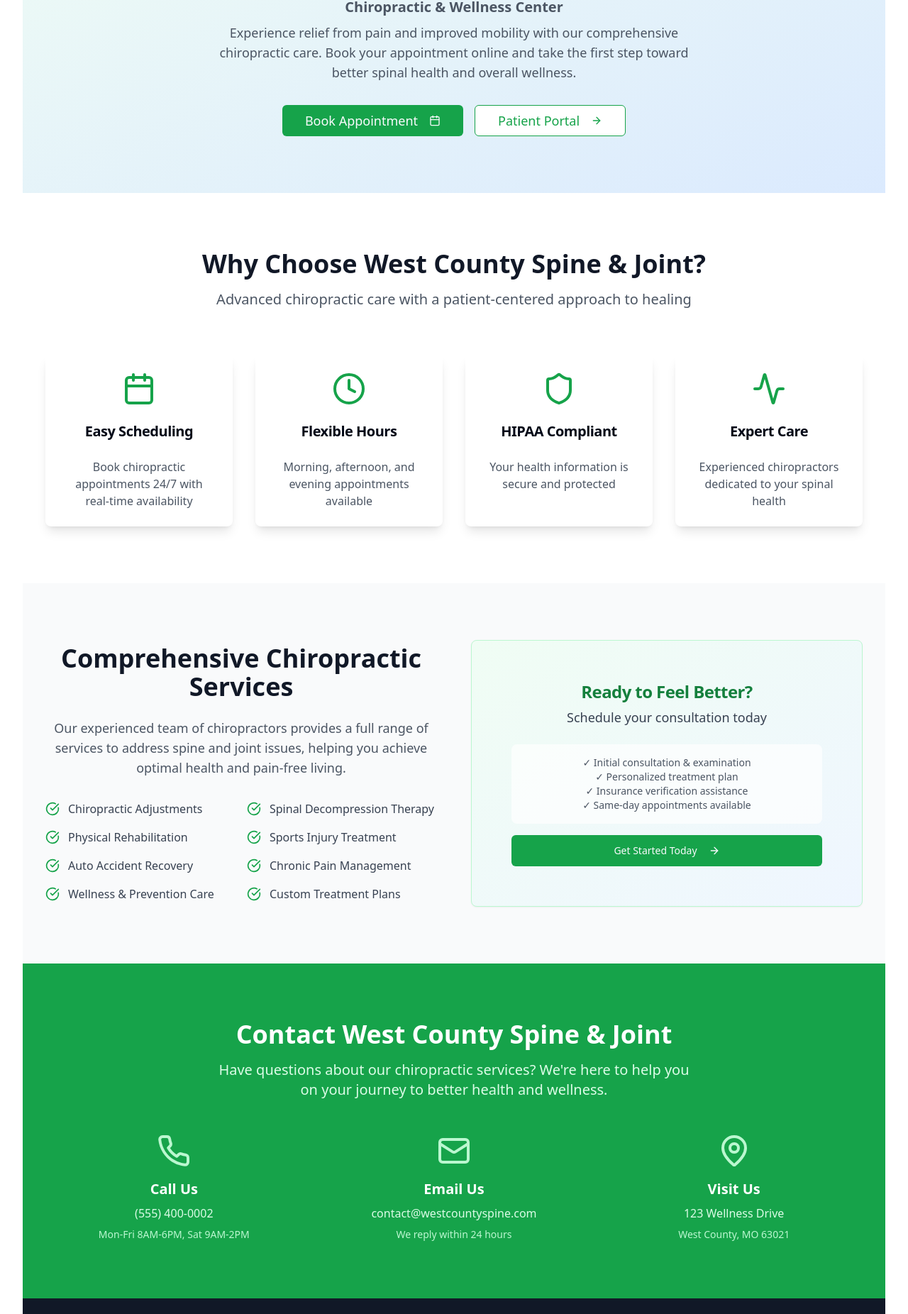
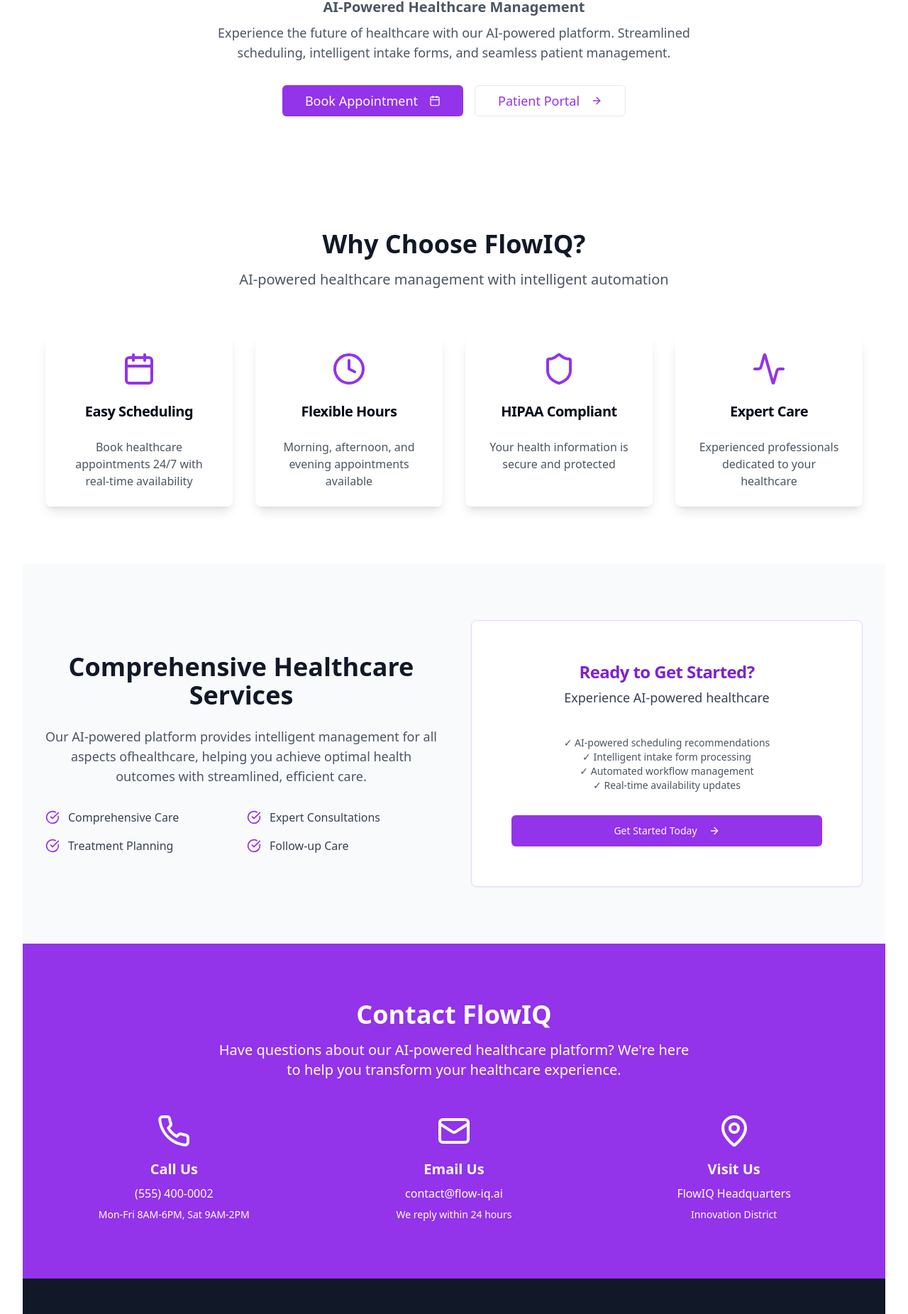
Before and after one commit to jayschaaf71/flowiq-ai-spark, a React (Vite) app: page / in a window 1280 px wide. Shown: the part 280-2132 px from the top of the page at 71% size. Built offline with nearby package versions, Linux system fonts and the light colour scheme.

Commit message:
Revert to FlowIQ branding
Reverts branding changes and color schemes to FlowIQ defaults.

```diff
--- a/src/components/AppSidebar.tsx
+++ b/src/components/AppSidebar.tsx
@@ -35,10 +35,12 @@ import {
   SidebarMenuItem,
   useSidebar,
 } from "@/components/ui/sidebar";
+import { useTenantConfig } from "@/utils/tenantConfig";
 
 export const AppSidebar = () => {
   const location = useLocation();
   const { state } = useSidebar();
+  const tenantConfig = useTenantConfig();
 
   const mainNavigationItems = [
     { icon: Home, label: "Dashboard", path: "/", badge: null },
@@ -87,7 +89,7 @@ export const AppSidebar = () => {
                     <Badge
                       variant={item.badge === "AI" ? "default" : "secondary"}
                       className={`ml-auto text-xs ${
-                        item.badge === "AI" ? "bg-green-100 text-green-700" : ""
+                        item.badge === "AI" ? `bg-${tenantConfig.primaryColor}-100 text-${tenantConfig.primaryColor}-700` : ""
                       }`}
                     >
                       {item.badge}
@@ -107,17 +109,17 @@ export const AppSidebar = () => {
       <SidebarHeader>
         <div className="flex items-center gap-2 px-4 py-2">
           <div className="relative">
-            <div className="h-8 w-8 bg-gradient-to-r from-green-500 to-blue-500 rounded-lg flex items-center justify-center">
-              <Stethoscope className="h-4 w-4 text-white" />
+            <div className={`h-8 w-8 bg-gradient-to-r from-${tenantConfig.primaryColor}-500 to-${tenantConfig.secondaryColor}-500 rounded-lg flex items-center justify-center`}>
+              <Brain className="h-4 w-4 text-white" />
             </div>
-            <Activity className="h-3 w-3 text-green-600 absolute -top-1 -right-1" />
+            <Activity className={`h-3 w-3 text-${tenantConfig.primaryColor}-600 absolute -top-1 -right-1`} />
           </div>
           {state === "expanded" && (
             <div>
               <span className="font-bold text-sm">
-                <span className="text-green-600">West County</span>
+                <span className={`text-${tenantConfig.primaryColor}-600`}>{tenantConfig.brandName}</span>
               </span>
-              <p className="text-xs text-gray-600">Spine & Joint</p>
+              <p className="text-xs text-gray-600">{tenantConfig.specialty}</p>
             </div>
           )}
         </div>
--- a/src/pages/PatientLanding.tsx
+++ b/src/pages/PatientLanding.tsx
@@ -14,19 +14,21 @@ import {
   Mail,
   MapPin,
   Settings,
-  Stethoscope,
+  Brain,
   Activity
 } from "lucide-react";
+import { useTenantConfig } from "@/utils/tenantConfig";
 
 export const PatientLanding = () => {
   const navigate = useNavigate();
   const { user } = useAuth();
+  const tenantConfig = useTenantConfig();
 
   const features = [
     {
       icon: Calendar,
       title: "Easy Scheduling",
-      description: "Book chiropractic appointments 24/7 with real-time availability"
+      description: `Book ${tenantConfig.specialty.toLowerCase()} appointments 24/7 with real-time availability`
     },
     {
       icon: Clock,
@@ -41,11 +43,13 @@ export const PatientLanding = () => {
     {
       icon: Activity,
       title: "Expert Care",
-      description: "Experienced chiropractors dedicated to your spinal health"
+      description: `Experienced professionals dedicated to your ${tenantConfig.specialty.toLowerCase()}`
     }
   ];
 
-  const services = [
+  const getServices = () => {
+    if (tenantConfig.name === 'ChiroIQ') {
+      return [
         "Chiropractic Adjustments",
         "Spinal Decompression Therapy",
         "Physical Rehabilitation",
@@ -55,6 +59,27 @@ export const PatientLanding = () => {
         "Wellness & Prevention Care",
         "Custom Treatment Plans"
       ];
+    } else if (tenantConfig.name === 'DentalIQ') {
+      return [
+        "Regular Cleanings",
+        "Comprehensive Exams",
+        "Fillings & Restorations",
+        "Root Canal Therapy",
+        "Crown & Bridge Work",
+        "Teeth Whitening",
+        "Oral Surgery",
+        "Preventive Care"
+      ];
+    }
+    return [
+      "Comprehensive Care",
+      "Expert Consultations",
+      "Treatment Planning",
+      "Follow-up Care"
+    ];
+  };
+
+  const services = getServices();
 
   return (
     <div className="min-h-screen bg-white">
@@ -72,36 +97,34 @@ export const PatientLanding = () => {
       </div>
 
       {/* Hero Section */}
-      <section className="bg-gradient-to-br from-green-50 to-blue-100">
+      <section className={`bg-gradient-to-br from-${tenantConfig.primaryColor}-50 to-${tenantConfig.secondaryColor}-100`}>
         <div className="max-w-7xl mx-auto px-4 sm:px-6 lg:px-8 py-20">
           <div className="text-center">
             <div className="flex justify-center mb-6">
               <div className="relative">
-                <Stethoscope className="h-16 w-16 text-green-600" />
-                <Activity className="h-8 w-8 text-blue-600 absolute -top-2 -right-2" />
+                <Brain className={`h-16 w-16 text-${tenantConfig.primaryColor}-600`} />
+                <Activity className={`h-8 w-8 text-${tenantConfig.secondaryColor}-600 absolute -top-2 -right-2`} />
               </div>
             </div>
 
             <h1 className="text-4xl md:text-6xl font-bold text-gray-900 mb-4">
-              <span className="text-green-600">West County</span>{" "}
-              <span className="text-blue-600">Spine & Joint</span>
+              <span className={`text-${tenantConfig.primaryColor}-600`}>{tenantConfig.brandName}</span>
             </h1>
 
             <p className="text-xl text-gray-600 mb-2 font-semibold">
-              Chiropractic & Wellness Center
+              AI-Powered {tenantConfig.specialty} Management
             </p>
 
             <p className="text-lg text-gray-600 mb-8 max-w-2xl mx-auto">
-              Experience relief from pain and improved mobility with our comprehensive
-              chiropractic care. Book your appointment online and take the first step
-              toward better spinal health and overall wellness.
+              Experience the future of {tenantConfig.specialty.toLowerCase()} with our AI-powered platform.
+              Streamlined scheduling, intelligent intake forms, and seamless patient management.
             </p>
 
             <div className="flex flex-col sm:flex-row gap-4 justify-center">
               {user ? (
                 <Button
                   size="lg"
-                  className="text-lg px-8 py-4 bg-green-600 hover:bg-green-700"
+                  className={`text-lg px-8 py-4 bg-${tenantConfig.primaryColor}-600 hover:bg-${tenantConfig.primaryColor}-700`}
                   onClick={() => navigate("/patient-dashboard")}
                 >
                   Go to Dashboard
@@ -111,7 +134,7 @@ export const PatientLanding = () => {
                 <>
                   <Button
                     size="lg"
-                    className="text-lg px-8 py-4 bg-green-600 hover:bg-green-700"
+                    className={`text-lg px-8 py-4 bg-${tenantConfig.primaryColor}-600 hover:bg-${tenantConfig.primaryColor}-700`}
                     onClick={() => navigate("/patient-auth")}
                   >
                     Book Appointment
@@ -121,7 +144,7 @@ export const PatientLanding = () => {
                   <Button
                     variant="outline"
                     size="lg"
-                    className="text-lg px-8 py-4 border-green-600 text-green-600 hover:bg-green-50"
+                    className={`text-lg px-8 py-4 border-${tenantConfig.primaryColor}-600 text-${tenantConfig.primaryColor}-600 hover:bg-${tenantConfig.primaryColor}-50`}
                     onClick={() => navigate("/patient-auth")}
                   >
                     Patient Portal
@@ -139,10 +162,10 @@ export const PatientLanding = () => {
         <div className="max-w-7xl mx-auto px-4 sm:px-6 lg:px-8">
           <div className="text-center mb-16">
             <h2 className="text-3xl md:text-4xl font-bold text-gray-900 mb-4">
-              Why Choose West County Spine & Joint?
+              Why Choose {tenantConfig.brandName}?
             </h2>
             <p className="text-xl text-gray-600 max-w-2xl mx-auto">
-              Advanced chiropractic care with a patient-centered approach to healing
+              AI-powered {tenantConfig.specialty.toLowerCase()} management with intelligent automation
             </p>
           </div>
 
@@ -150,7 +173,7 @@ export const PatientLanding = () => {
             {features.map((feature, index) => (
               <Card key={index} className="text-center border-0 shadow-lg hover:shadow-xl transition-shadow">
                 <CardHeader>
-                  <feature.icon className="h-12 w-12 text-green-600 mx-auto mb-4" />
+                  <feature.icon className={`h-12 w-12 text-${tenantConfig.primaryColor}-600 mx-auto mb-4`} />
                   <CardTitle className="text-xl">{feature.title}</CardTitle>
                 </CardHeader>
                 <CardContent>
@@ -168,43 +191,43 @@ export const PatientLanding = () => {
           <div className="grid grid-cols-1 lg:grid-cols-2 gap-12 items-center">
             <div>
               <h2 className="text-3xl md:text-4xl font-bold text-gray-900 mb-6">
-                Comprehensive Chiropractic Services
+                Comprehensive {tenantConfig.specialty} Services
               </h2>
               <p className="text-lg text-gray-600 mb-8">
-                Our experienced team of chiropractors provides a full range of services
-                to address spine and joint issues, helping you achieve optimal health
-                and pain-free living.
+                Our AI-powered platform provides intelligent management for all aspects of
+                {tenantConfig.specialty.toLowerCase()}, helping you achieve optimal health outcomes
+                with streamlined, efficient care.
               </p>
 
               <div className="grid grid-cols-1 sm:grid-cols-2 gap-4">
                 {services.map((service, index) => (
                   <div key={index} className="flex items-center gap-3">
-                    <CheckCircle className="h-5 w-5 text-green-600 flex-shrink-0" />
+                    <CheckCircle className={`h-5 w-5 text-${tenantConfig.primaryColor}-600 flex-shrink-0`} />
                     <span className="text-gray-700">{service}</span>
                   </div>
                 ))}
               </div>
             </div>
 
-            <Card className="p-8 bg-gradient-to-br from-green-50 to-blue-50 border-green-200">
+            <Card className={`p-8 bg-gradient-to-br from-${tenantConfig.primaryColor}-50 to-${tenantConfig.secondaryColor}-50 border-${tenantConfig.primaryColor}-200`}>
               <CardHeader className="text-center pb-6">
-                <CardTitle className="text-2xl text-green-700">Ready to Feel Better?</CardTitle>
+                <CardTitle className={`text-2xl text-${tenantConfig.primaryColor}-700`}>Ready to Get Started?</CardTitle>
                 <CardDescription className="text-lg text-gray-700">
-                  Schedule your consultation today
+                  Experience AI-powered {tenantConfig.specialty.toLowerCase()}
                 </CardDescription>
               </CardHeader>
               <CardContent className="space-y-4">
                 <div className="text-center space-y-4">
                   <div className="text-sm text-gray-600 bg-white/70 p-4 rounded-lg">
-                    ✓ Initial consultation & examination<br/>
-                    ✓ Personalized treatment plan<br/>
-                    ✓ Insurance verification assistance<br/>
-                    ✓ Same-day appointments available
+                    ✓ AI-powered scheduling recommendations<br/>
+                    ✓ Intelligent intake form processing<br/>
+                    ✓ Automated workflow management<br/>
+                    ✓ Real-time availability updates
                   </div>
 
                   {user ? (
                     <Button
-                      className="w-full bg-green-600 hover:bg-green-700"
+                      className={`w-full bg-${tenantConfig.primaryColor}-600 hover:bg-${tenantConfig.primaryColor}-700`}
                       size="lg"
                       onClick={() => navigate("/book-appointment")}
                     >
@@ -213,7 +236,7 @@ export const PatientLanding = () => {
                     </Button>
                   ) : (
                     <Button
-                      className="w-full bg-green-600 hover:bg-green-700"
+                      className={`w-full bg-${tenantConfig.primaryColor}-600 hover:bg-${tenantConfig.primaryColor}-700`}
                       size="lg"
                       onClick={() => navigate("/patient-auth")}
                     >
@@ -229,38 +252,38 @@ export const PatientLanding = () => {
       </section>
 
       {/* Contact Section */}
-      <section className="py-20 bg-green-600 text-white">
+      <section className={`py-20 bg-${tenantConfig.primaryColor}-600 text-white`}>
         <div className="max-w-7xl mx-auto px-4 sm:px-6 lg:px-8">
           <div className="text-center mb-12">
             <h2 className="text-3xl md:text-4xl font-bold mb-4">
-              Contact West County Spine & Joint
+              Contact {tenantConfig.brandName}
             </h2>
-            <p className="text-xl text-green-100 max-w-2xl mx-auto">
-              Have questions about our chiropractic services? We're here to help
-              you on your journey to better health and wellness.
+            <p className={`text-xl text-${tenantConfig.primaryColor}-100 max-w-2xl mx-auto`}>
+              Have questions about our AI-powered {tenantConfig.specialty.toLowerCase()} platform?
+              We're here to help you transform your healthcare experience.
             </p>
           </div>
 
           <div className="grid grid-cols-1 md:grid-cols-3 gap-8">
             <div className="text-center">
-              <Phone className="h-12 w-12 mx-auto mb-4 text-green-200" />
+              <Phone className={`h-12 w-12 mx-auto mb-4 text-${tenantConfig.primaryColor}-200`} />
               <h3 className="text-xl font-semibold mb-2">Call Us</h3>
-              <p className="text-green-100 mb-2">(555) 400-0002</p>
-              <p className="text-sm text-green-200">Mon-Fri 8AM-6PM, Sat 9AM-2PM</p>
+              <p className={`text-${tenantConfig.primaryColor}-100 mb-2`}>(555) 400-0002</p>
+              <p className={`text-sm text-${tenantConfig.primaryColor}-200`}>Mon-Fri 8AM-6PM, Sat 9AM-2PM</p>
             </div>
 
             <div className="text-center">
-              <Mail className="h-12 w-12 mx-auto mb-4 text-green-200" />
+              <Mail className={`h-12 w-12 mx-auto mb-4 text-${tenantConfig.primaryColor}-200`} />
               <h3 className="text-xl font-semibold mb-2">Email Us</h3>
-              <p className="text-green-100 mb-2">contact@westcountyspine.com</p>
-              <p className="text-sm text-green-200">We reply within 24 hours</p>
+              <p className={`text-${tenantConfig.primaryColor}-100 mb-2`}>contact@flow-iq.ai</p>
+              <p className={`text-sm text-${tenantConfig.primaryColor}-200`}>We reply within 24 hours</p>
             </div>
 
             <div className="text-center">
-              <MapPin className="h-12 w-12 mx-auto mb-4 text-green-200" />
+              <MapPin className={`h-12 w-12 mx-auto mb-4 text-${tenantConfig.primaryColor}-200`} />
               <h3 className="text-xl font-semibold mb-2">Visit Us</h3>
-              <p className="text-green-100 mb-2">123 Wellness Drive</p>
-              <p className="text-sm text-green-200">West County, MO 63021</p>
+              <p className={`text-${tenantConfig.primaryColor}-100 mb-2`}>FlowIQ Headquarters</p>
+              <p className={`text-sm text-${tenantConfig.primaryColor}-200`}>Innovation District</p>
             </div>
           </div>
         </div>
@@ -272,17 +295,17 @@ export const PatientLanding = () => {
           <div className="flex flex-col md:flex-row justify-between items-center">
             <div className="flex items-center gap-3 mb-4 md:mb-0">
               <div className="relative">
-                <Stethoscope className="h-8 w-8 text-green-400" />
-                <Activity className="h-4 w-4 text-blue-400 absolute -top-1 -right-1" />
+                <Brain className={`h-8 w-8 text-${tenantConfig.primaryColor}-400`} />
+                <Activity className={`h-4 w-4 text-${tenantConfig.secondaryColor}-400 absolute -top-1 -right-1`} />
               </div>
               <div>
-                <span className="text-xl font-semibold">West County Spine & Joint</span>
-                <p className="text-sm text-gray-400">Chiropractic & Wellness Center</p>
+                <span className="text-xl font-semibold">{tenantConfig.brandName}</span>
+                <p className="text-sm text-gray-400">AI-Powered {tenantConfig.specialty}</p>
               </div>
             </div>
 
             <div className="text-sm text-gray-400">
-              © 2024 West County Spine & Joint. All rights reserved.
+              © 2024 {tenantConfig.brandName}. All rights reserved.
             </div>
           </div>
         </div>
```
Lines whose indentation alone changed are shown as unchanged.
